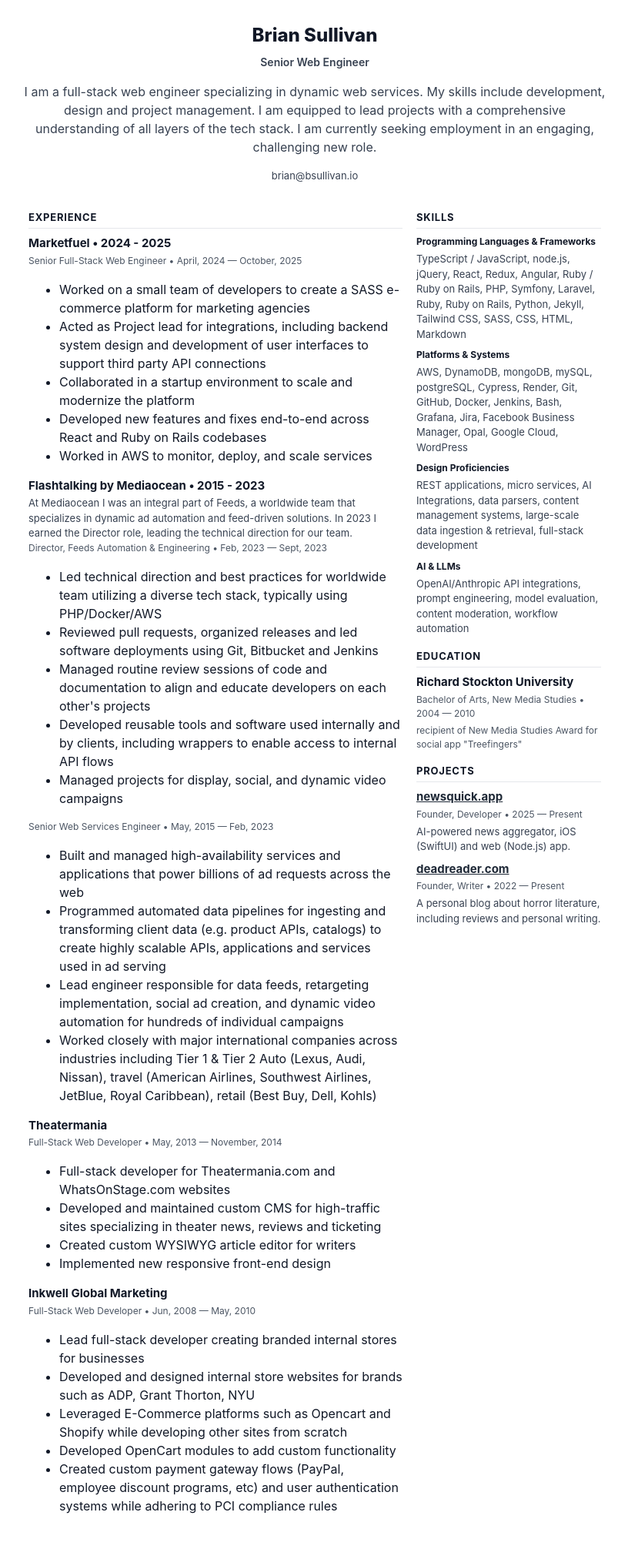
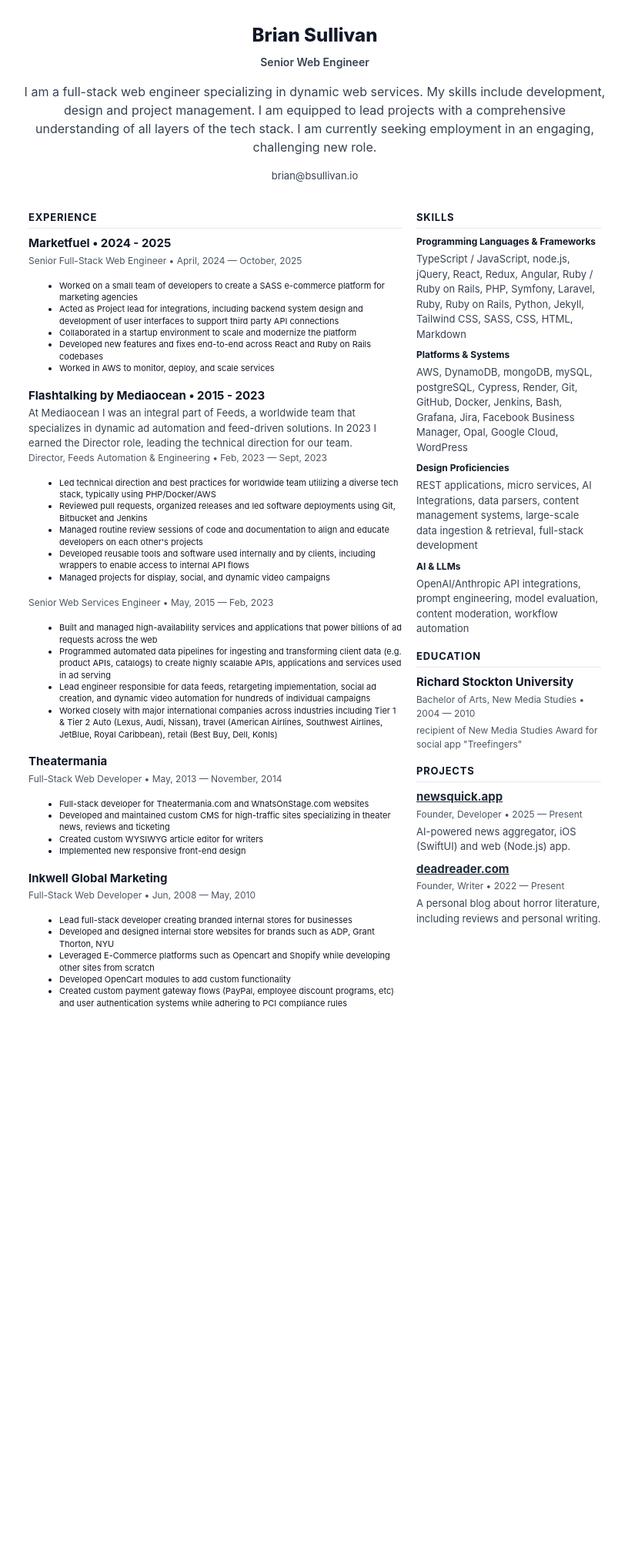
Before and after one commit to bsullivan-io/bsullivan.io, a Jekyll site: the page built from resume/print/index.html, in a window 1280 px wide. Shown: the whole page at 77% size, without its empty margins (231-1047 px from the left). Built offline with Jekyll 4.4.1, drawn with Linux system fonts in a browser that asks for light colours; after the commit the page ends 1355 px from its top, so only the background shows below that.

Commit message:
make smaller

```diff
--- a/_layouts/resume_print.html
+++ b/_layouts/resume_print.html
@@ -41,7 +41,8 @@
       .details { font-size: 12px; color: #4b5563; margin: 0 0 4px; }
       .copy { font-size: 13px; color: #374151; margin: 0; }
       .list { margin: 6px 0 0; padding-left: 14px; }
-      .list li { margin: 2px 0; font-size: 12px; line-height: 1.4; }
+      .list li { margin: 2px 0; font-size: 11px; line-height: 1.4; }
+      .resume-item-list li { font-size: 11px; line-height: 1.4; }
 
       a { color: #1f2937; text-decoration: underline; }
 
```
